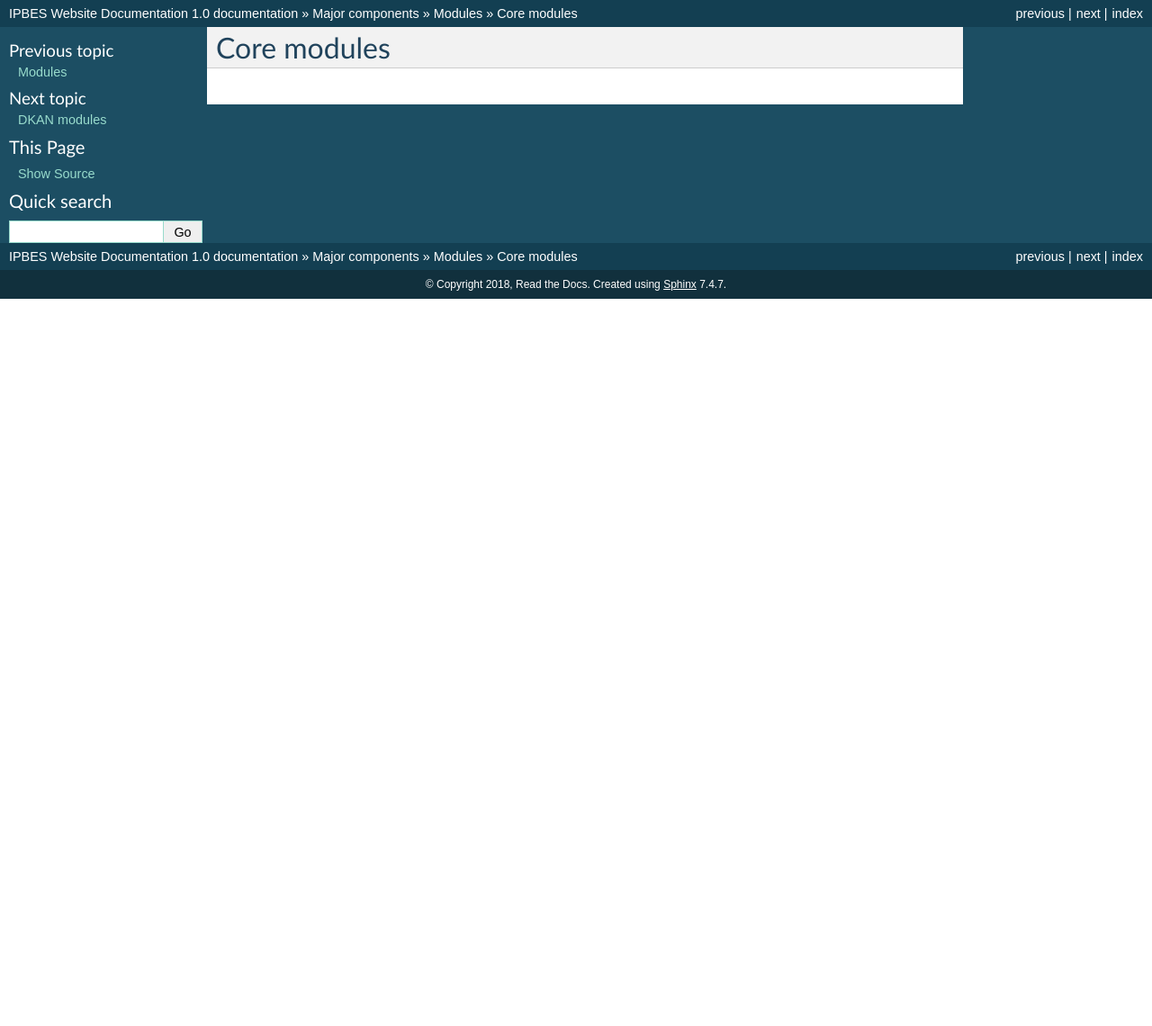
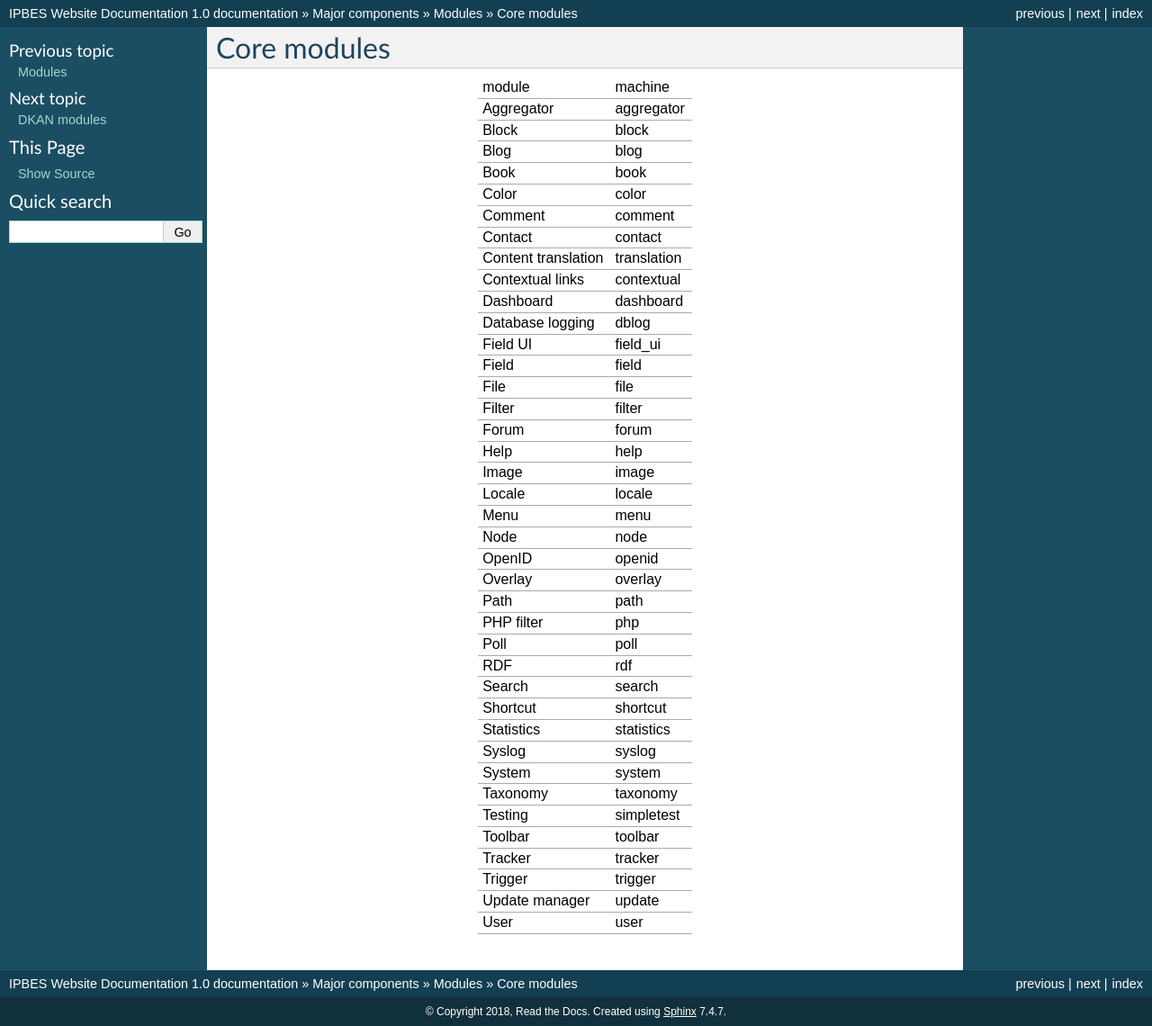
Before and after one commit to ipbes/ipbeswebdocs, a Sphinx documentation site: the page built from docs/components/modules/core.rst, in a window 1280 px wide. Shown: the whole page at 90% size. Built offline with Sphinx 7.4.7, drawn with Linux system fonts in a browser that asks for light colours; pages that are not in the unit, such as notebooks, are missing from menus; before the commit the page ends 900 px from its top, so only the background shows below that.

Commit message:
Update core.rst

```diff
--- a/docs/components/modules/core.rst
+++ b/docs/components/modules/core.rst
@@ -1,7 +1,7 @@
 Core modules
 ~~~~~~~~~~~~
 +---------------------+-------------+
-| ﻿module              | machine     |
+| module              | machine     |
 +---------------------+-------------+
 | Aggregator          | aggregator  |
 +---------------------+-------------+
```
